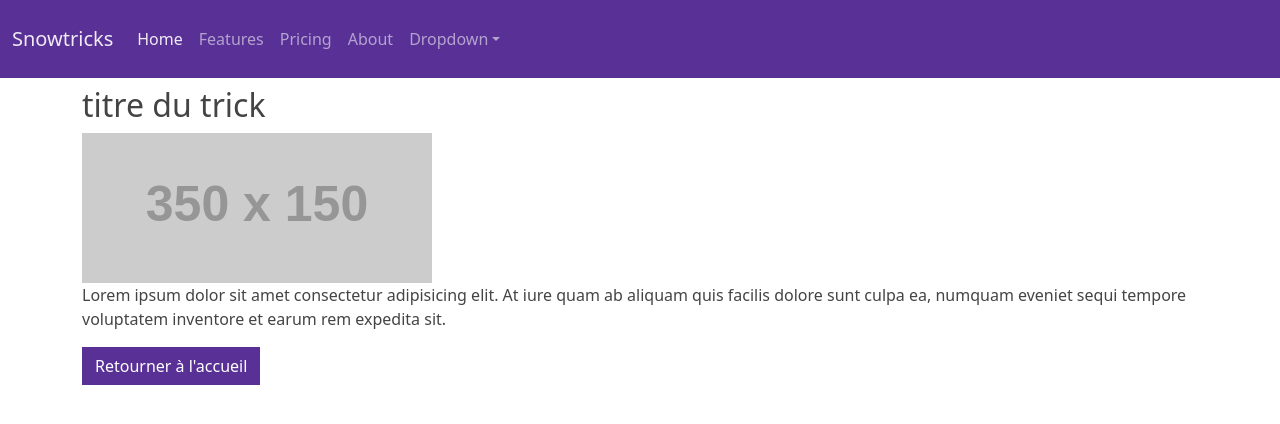
After one commit to trappeur1975/ocsProjet6_Snowtricks_symfony536, a Symfony app: template templates/front/showTrick.html.twig in a window 1280 px wide. The commit adds this page. Shown: the top 424 px of the page. Run offline with Twig, Linux system fonts and the light colour scheme; the template is opened without the code that fills it, so the values that code supplies are empty; grey boxes labelled with a size stand in for pictures from a placeholder-image service; some libraries are stand-ins or nearby versions.

Commit message:
integration of a bootstrap template (pulse) and creation of home and trick page with fictitious content

```diff
--- a/templates/base.html.twig
+++ b/templates/base.html.twig
@@ -2,7 +2,13 @@
 <html>
 	<head>
 		<meta charset="UTF-8">
-        <title>{% block title %}Welcome!{% endblock %}</title>
+		<title>
+			{% block title %}
+				Snowtricks !
+			{% endblock %}
+		</title>
+		<link
+		rel="stylesheet" href="https://bootswatch.com/5/pulse/bootstrap.min.css">
 		{# Run `composer require symfony/webpack-encore-bundle`
 																												           and uncomment the following Encore helpers to start using Symfony UX #}
 		{% block stylesheets %}
@@ -14,6 +20,50 @@
 		{% endblock %}
 	</head>
 	<body>
-        {% block body %}{% endblock %}
+		<nav class="navbar navbar-expand-lg navbar-dark bg-primary">
+			<div class="container-fluid">
+				<a class="navbar-brand" href="#">Snowtricks</a>
+				<button class="navbar-toggler" type="button" data-bs-toggle="collapse" data-bs-target="#navbarColor01" aria-controls="navbarColor01" aria-expanded="false" aria-label="Toggle navigation">
+					<span class="navbar-toggler-icon"></span>
+				</button>
+
+				<div class="collapse navbar-collapse" id="navbarColor01">
+					<ul class="navbar-nav me-auto">
+						<li class="nav-item">
+							<a class="nav-link active" href="/">Home
+								<span class="visually-hidden">(current)</span>
+							</a>
+						</li>
+						<li class="nav-item">
+							<a class="nav-link" href="#">Features</a>
+						</li>
+						<li class="nav-item">
+							<a class="nav-link" href="#">Pricing</a>
+						</li>
+						<li class="nav-item">
+							<a class="nav-link" href="#">About</a>
+						</li>
+						<li class="nav-item dropdown">
+							<a class="nav-link dropdown-toggle" data-bs-toggle="dropdown" href="#" role="button" aria-haspopup="true" aria-expanded="false">Dropdown</a>
+							<div class="dropdown-menu">
+								<a class="dropdown-item" href="#">Action</a>
+								<a class="dropdown-item" href="#">Another action</a>
+								<a class="dropdown-item" href="#">Something else here</a>
+								<div class="dropdown-divider"></div>
+								<a class="dropdown-item" href="#">Separated link</a>
+							</div>
+						</li>
+					</ul>
+					{# <form class="d-flex">
+																									    <input class="form-control me-sm-2" type="text" placeholder="Search">
+																									    <button class="btn btn-secondary my-2 my-sm-0" type="submit">Search</button>
+																									</form> #}
+				</div>
+			</div>
+		</nav>
+		<div class="container"> {% block body %}{% endblock %}
+			</div>
+
+
 		</body>
 	</html>
--- /dev/null
+++ b/templates/front/showTrick.html.twig
@@ -0,0 +1,16 @@
+{% extends 'base.html.twig' %}
+
+{% block body %}
+	<h1>{{title}}</h1>
+
+	<section class="trick">
+		<article>
+			<h2>titre du trick</h2>
+			<div class="content">
+				<img src="http://placehold.it/350X150 " alt="image du trick">
+				<p>Lorem ipsum dolor sit amet consectetur adipisicing elit. At iure quam ab aliquam quis facilis dolore sunt culpa ea, numquam eveniet sequi tempore voluptatem inventore et earum rem expedita sit.</p>
+				<a href="{{path('home')}}" class="btn btn-primary">Retourner à l'accueil</a>
+			</div>
+		</article>
+	</section>
+{% endblock %}
```
Also changed, not shown: src/Controller/FrontController.php (added, +30 -0 lines), src/Controller/HomeController.php (deleted, +0 -20 lines), templates/front/index.html.twig (added, +36 -0 lines), templates/home/index.html.twig (deleted, +0 -20 lines), README.md. Lines whose indentation alone changed are shown as unchanged.
